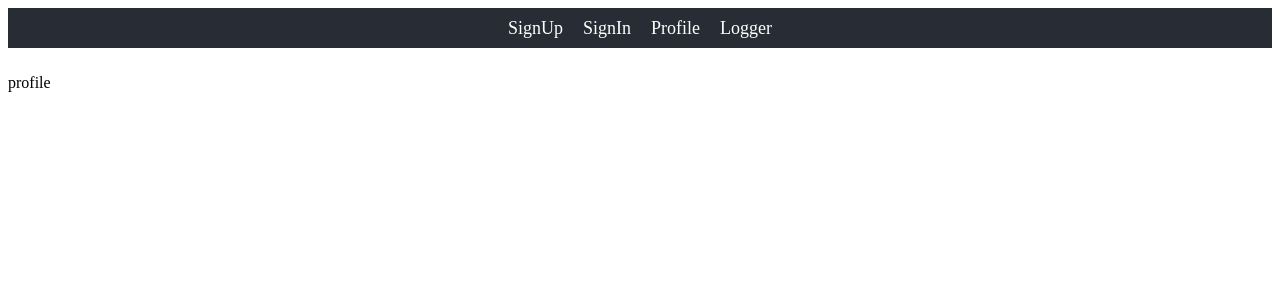
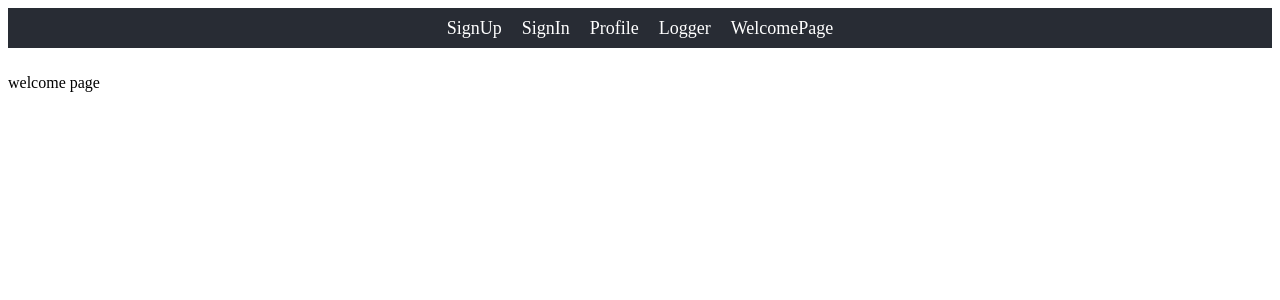
Before and after one commit to nikolaedorosh/PPP, a React (Create React App) app in the folder front-end/: page / in a window 1280 px wide. Shown: the top 300 px of the page. Built offline with nearby package versions, Linux system fonts and the light colour scheme.

Commit message:
rel Navbar4

```diff
--- a/front-end/src/App.js
+++ b/front-end/src/App.js
@@ -1,4 +1,5 @@
 import Header from "./components/Header/Header";
+import React from "react";
 import { BrowserRouter, Route, Switch } from "react-router-dom";
 import PageNotFound from "./components/404/404";
 
@@ -15,6 +16,9 @@ function App() {
             <p>signin</p>
           </Route>
           <Route exact path='/'>
+            <p>welcome page</p>
+          </Route>
+          <Route exact path='/profile'>
             <p>profile</p>
           </Route>
           <Route exact path='/logger'>
--- a/front-end/src/components/Header/Header.js
+++ b/front-end/src/components/Header/Header.js
@@ -9,6 +9,7 @@ function Header() {
       <Link to='/signin'>SignIn</Link>
       <Link to='/profile'>Profile</Link>
       <Link to='/logger'>Logger</Link>
+      <Link to='/'>WelcomePage</Link>
     </div>
   );
 }
```
